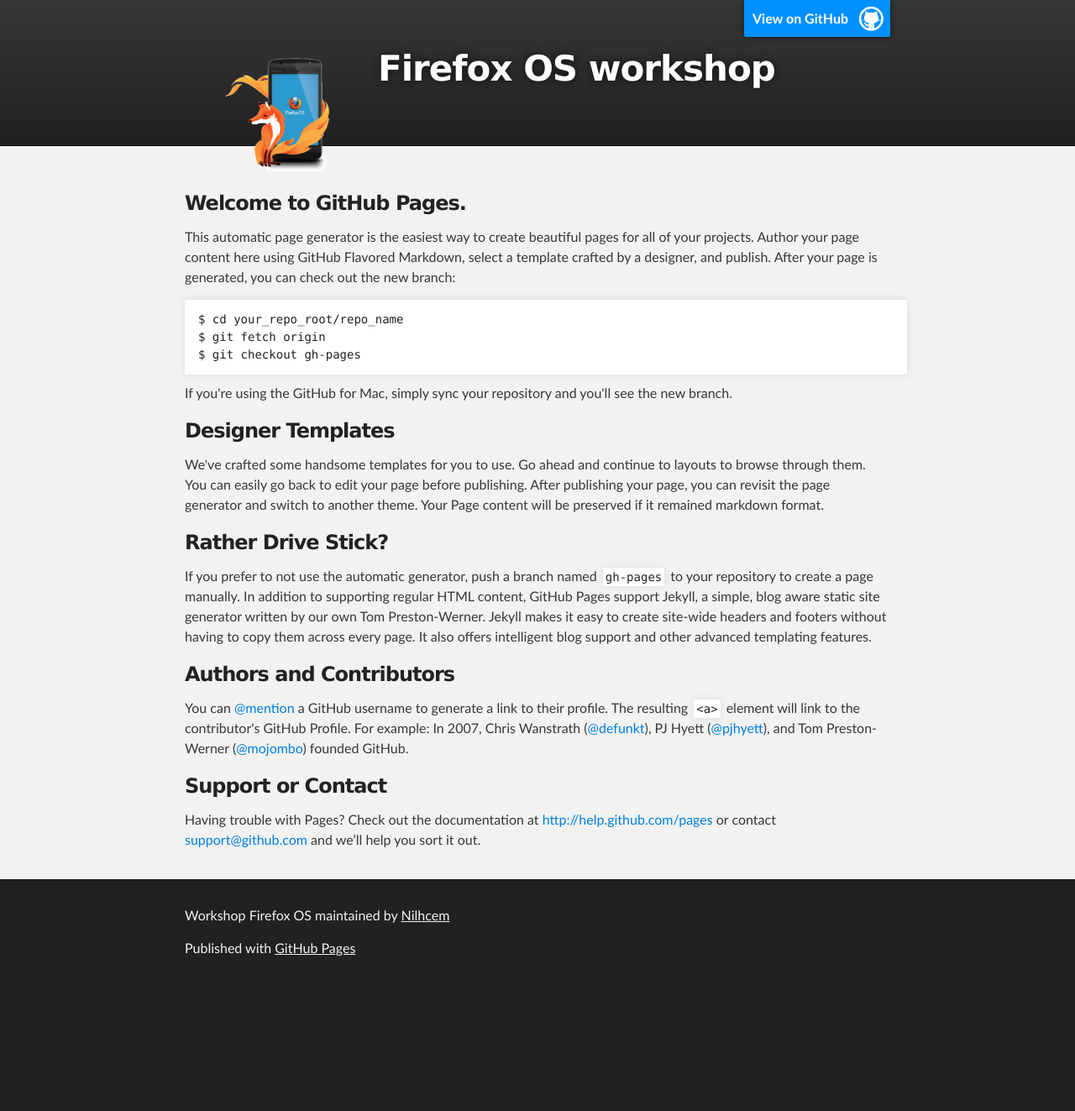
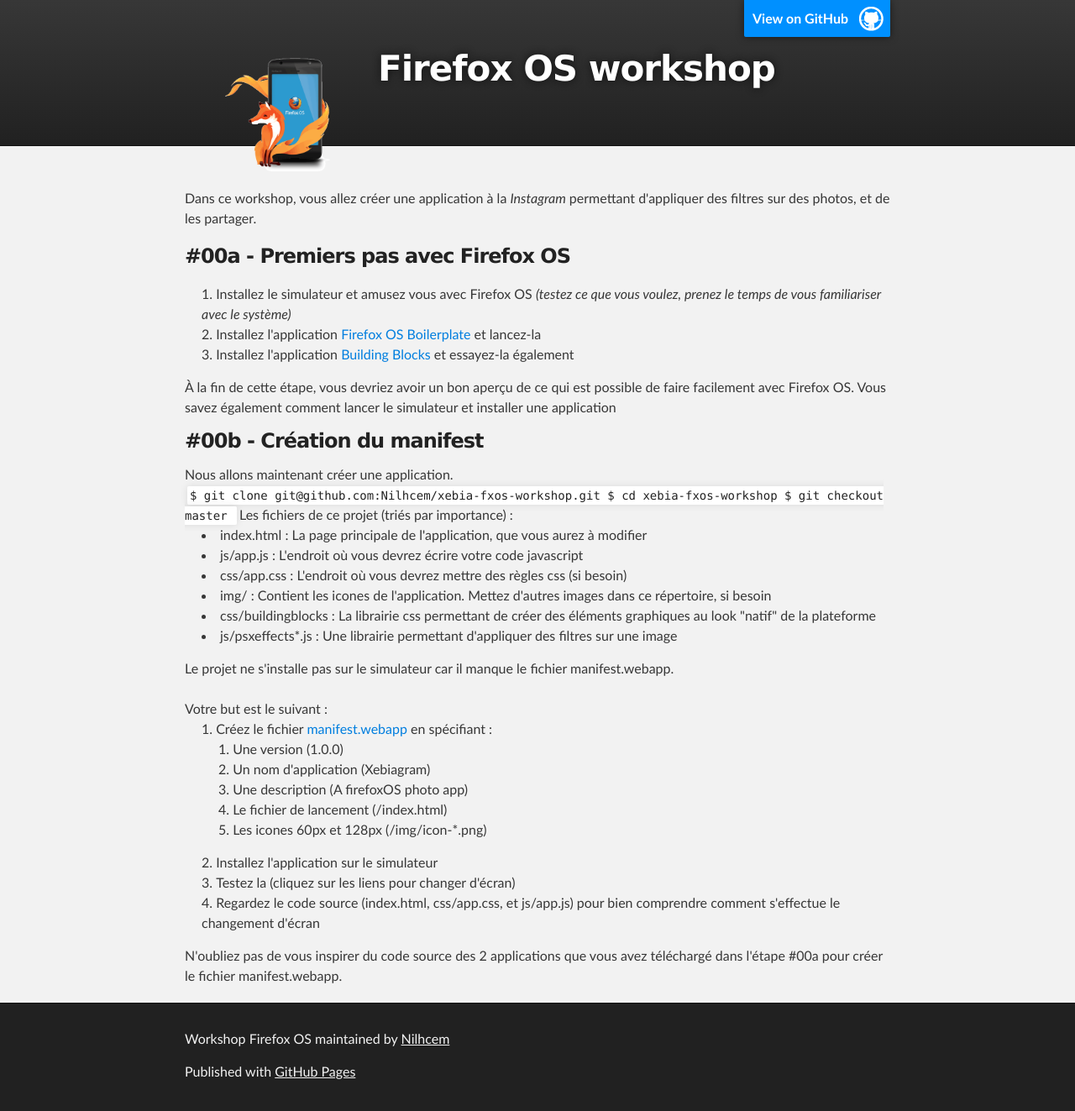
Before and after one commit to Nilhcem/xebia-fxos-workshop, a Jekyll site: the page built from index.html, in a window 1280 px wide. Shown: the whole page at 84% size. Built offline with Jekyll 4.4.1, drawn with Linux system fonts in a browser that asks for light colours; Markdown is read by kramdown in place of the engine named in the settings; before the commit the page ends 1176 px from its top, so only the background shows below that.

Commit message:
Add Step #00 - Getting started (manifest)

```diff
--- a/index.html
+++ b/index.html
@@ -3,33 +3,56 @@
 layout: main
 ---
 
-<h3><a name="welcome-to-github-pages" class="anchor" href="#welcome-to-github-pages"><span class="octicon octicon-link"></span></a>Welcome to GitHub Pages.</h3>
+<p>
+Dans ce workshop, vous allez créer une application à la <em>Instagram</em> permettant d'appliquer des filtres sur des photos, et de les partager.<br />
+</p>
 
-<p>This automatic page generator is the easiest way to create beautiful pages for all of your projects. Author your page content here using GitHub Flavored Markdown, select a template crafted by a designer, and publish. After your page is generated, you can check out the new branch:</p>
+<h3>#00a - Premiers pas avec Firefox OS</h3>
+<p>
+<ol>
+  <li>Installez le simulateur et amusez vous avec Firefox OS <em>(testez ce que vous voulez, prenez le temps de vous familiariser avec le système)</em></li>
+  <li>Installez l'application <a href="https://github.com/robnyman/Firefox-OS-Boilerplate-App">Firefox OS Boilerplate</a> et lancez-la</li>
+  <li>Installez l'application <a href="https://github.com/buildingfirefoxos/Building-Blocks">Building Blocks</a> et essayez-la également</li>
+</ol>
 
-<pre><code>$ cd your_repo_root/repo_name
-$ git fetch origin
-$ git checkout gh-pages
+À la fin de cette étape, vous devriez avoir un bon aperçu de ce qui est possible de faire facilement avec Firefox OS. Vous savez également comment lancer le simulateur et installer une application<br />
+
+<h3>#00b - Création du manifest</h3>
+
+Nous allons maintenant créer une application.<br /L
+Récupérez le projet de base :
+
+<pre><code>$ git clone git@github.com:Nilhcem/xebia-fxos-workshop.git
+$ cd xebia-fxos-workshop
+$ git checkout master
 </code></pre>
 
-<p>If you're using the GitHub for Mac, simply sync your repository and you'll see the new branch.</p>
+Les fichiers de ce projet (triés par importance) :<br />
+<ul>
+  <li>index.html : La page principale de l'application, que vous aurez à modifier</li>
+  <li>js/app.js : L'endroit où vous devrez écrire votre code javascript</li>
+  <li>css/app.css : L'endroit où vous devrez mettre des règles css (si besoin)</li>
+  <li>img/ : Contient les icones de l'application. Mettez d'autres images dans ce répertoire, si besoin</li>
+  <li>css/buildingblocks : La librairie css permettant de créer des éléments graphiques au look "natif" de la plateforme</li>
+  <li>js/psxeffects*.js : Une librairie permettant d'appliquer des filtres sur une image</li>
+</ul>
 
-<h3>
-<a name="designer-templates" class="anchor" href="#designer-templates"><span class="octicon octicon-link"></span></a>Designer Templates</h3>
+Le projet ne s'installe pas sur le simulateur car il manque le fichier <b>manifest.webapp</b>.<br /><br />
+Votre but est le suivant :<br />
 
-<p>We've crafted some handsome templates for you to use. Go ahead and continue to layouts to browse through them. You can easily go back to edit your page before publishing. After publishing your page, you can revisit the page generator and switch to another theme. Your Page content will be preserved if it remained markdown format.</p>
+<ol>
+  <li>Créez le fichier <a href="https://developer.mozilla.org/en-US/Apps/Developing/Manifest">manifest.webapp</a> en spécifiant :
+    <ul>
+      <li>Une version (1.0.0)</li>
+      <li>Un nom d'application (Xebiagram)</li>
+      <li>Une description (A firefoxOS photo app)</li>
+      <li>Le fichier de lancement (/index.html)</li>
+      <li>Les icones 60px et 128px (/img/icon-*.png)</li>
+    </ul>
+  </li>
+  <li>Installez l'application sur le simulateur</li>
+  <li>Testez la (cliquez sur les liens pour changer d'écran)</li>
+  <li>Regardez le code source (index.html, css/app.css, et js/app.js) pour bien comprendre comment s'effectue le changement d'écran</li>
+</ol>
 
-<h3>
-<a name="rather-drive-stick" class="anchor" href="#rather-drive-stick"><span class="octicon octicon-link"></span></a>Rather Drive Stick?</h3>
-
-<p>If you prefer to not use the automatic generator, push a branch named <code>gh-pages</code> to your repository to create a page manually. In addition to supporting regular HTML content, GitHub Pages support Jekyll, a simple, blog aware static site generator written by our own Tom Preston-Werner. Jekyll makes it easy to create site-wide headers and footers without having to copy them across every page. It also offers intelligent blog support and other advanced templating features.</p>
-
-<h3>
-<a name="authors-and-contributors" class="anchor" href="#authors-and-contributors"><span class="octicon octicon-link"></span></a>Authors and Contributors</h3>
-
-<p>You can <a href="https://github.com/blog/821" class="user-mention">@mention</a> a GitHub username to generate a link to their profile. The resulting <code>&lt;a&gt;</code> element will link to the contributor's GitHub Profile. For example: In 2007, Chris Wanstrath (<a href="https://github.com/defunkt" class="user-mention">@defunkt</a>), PJ Hyett (<a href="https://github.com/pjhyett" class="user-mention">@pjhyett</a>), and Tom Preston-Werner (<a href="https://github.com/mojombo" class="user-mention">@mojombo</a>) founded GitHub.</p>
-
-<h3>
-<a name="support-or-contact" class="anchor" href="#support-or-contact"><span class="octicon octicon-link"></span></a>Support or Contact</h3>
-
-<p>Having trouble with Pages? Check out the documentation at <a href="http://help.github.com/pages">http://help.github.com/pages</a> or contact <a href="mailto:support@github.com">support@github.com</a> and we’ll help you sort it out.</p>
+N'oubliez pas de vous inspirer du code source des 2 applications que vous avez téléchargé dans l'étape #00a pour créer le fichier manifest.webapp.
```
